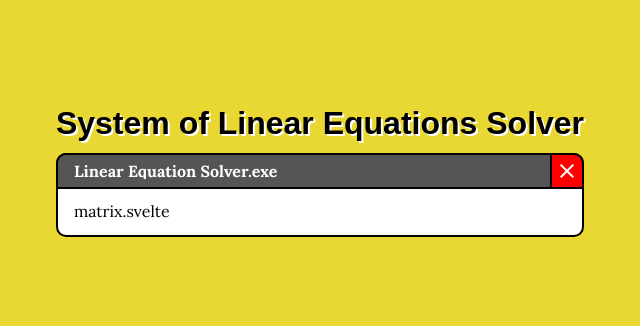
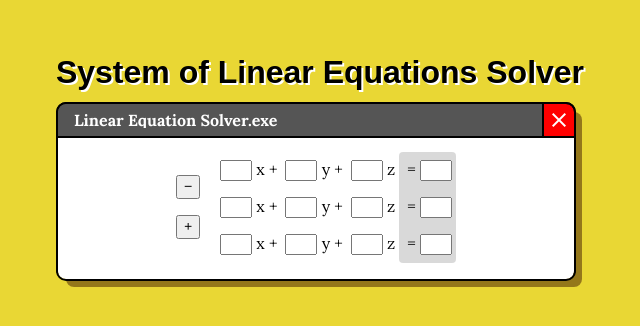
Before and after one commit to iBlueDust/linear-equations-solver, a SvelteKit app: page / in a window 1280 px wide. Shown: the part 236-562 px from the top of the page, without its empty margins (320-960 px from the left). Built offline with nearby package versions, Linux system fonts and the light colour scheme; a web font is replaced by a local one.

Commit message:
feat: Matrix component

```diff
--- a/src/app.html
+++ b/src/app.html
@@ -3,6 +3,7 @@
   <head>
     <meta charset="utf-8" />
     <link rel="stylesheet" href="reset.css" />
+    <link rel="stylesheet" href="global.css" />
     <link rel="preconnect" href="https://fonts.googleapis.com" />
     <link rel="preconnect" href="https://fonts.gstatic.com" crossorigin />
     <link
--- a/src/components/Matrix.svelte
+++ b/src/components/Matrix.svelte
@@ -1 +1,93 @@
-<p>matrix.svelte</p>
+<script lang="ts">
+  import SizeAdjustButtons from '@/components/SizeAdjustButtons.svelte'
+
+  const commonVariables = ['x', 'y', 'z']
+  let size = 3
+</script>
+
+<div class="matrix">
+  <SizeAdjustButtons
+    column
+    on:add={() => void size++}
+    on:remove={() => void size--}
+  />
+  <table>
+    {#each Array(size) as _, i}
+      <tr>
+        {#each Array(size) as _, j}
+          <td class="coefficient">
+            <input type="number" name={`coefficient-${i}-${j}`} />
+
+            {#if size <= commonVariables.length}
+              {commonVariables[j]}
+            {:else}
+              x
+              <sub>{j + 1}</sub>
+            {/if}
+
+            {#if j < size - 1}
+              +
+            {/if}
+          </td>
+        {/each}
+
+        <td class="constant">
+          =
+          <input type="number" name={`constant-${i}`} />
+        </td>
+      </tr>
+    {/each}
+  </table>
+</div>
+
+<style lang="scss">
+  @import '@/constants.scss';
+
+  .matrix {
+    text-align: center;
+
+    display: grid;
+    justify-content: center;
+    align-items: center;
+    grid-template-columns: auto auto;
+    grid-template-rows: auto;
+    gap: 16px;
+
+    table {
+      margin: auto;
+    }
+
+    td {
+      $padding: 8px;
+
+      padding: $padding 0.5ex;
+      white-space: nowrap;
+
+      input {
+        width: 32px;
+        appearance: textfield;
+
+        &::-webkit-outer-spin-button,
+        &::-webkit-inner-spin-button {
+          -webkit-appearance: none;
+          margin: 0;
+        }
+      }
+    }
+
+    td.constant {
+      padding-left: 1ex;
+      background-color: rgba(0, 0, 0, 0.15);
+    }
+
+    tr:first-child td.constant {
+      border-top-left-radius: $small-border-radius;
+      border-top-right-radius: $small-border-radius;
+    }
+
+    tr:last-child td.constant {
+      border-bottom-left-radius: $small-border-radius;
+      border-bottom-right-radius: $small-border-radius;
+    }
+  }
+</style>
--- /dev/null
+++ b/src/components/SizeAdjustButtons.svelte
@@ -0,0 +1,57 @@
+<script lang="ts">
+  import { createEventDispatcher } from 'svelte'
+
+  export let row = false
+  export let column = false
+
+  const dispatch = createEventDispatcher<{
+    add: Event
+    remove: Event
+  }>()
+</script>
+
+<div class="size-adjust-buttons" class:row class:column>
+  <button on:click={(event) => dispatch('remove', event)}>
+    <span class="material-symbols-outlined">remove</span>
+  </button>
+	<slot />
+  <button on:click={(event) => dispatch('add', event)}>
+    <span class="material-symbols-outlined">add</span>
+  </button>
+</div>
+
+<style lang="scss">
+  .size-adjust-buttons {
+    display: inline-grid;
+    gap: 16px;
+
+    &.row {
+      grid-template-columns: auto auto;
+      grid-template-rows: auto;
+    }
+    &.column {
+      grid-template-columns: auto;
+      grid-template-rows: auto auto;
+    }
+  }
+
+  button {
+    $size: 24px;
+
+    width: $size;
+    height: $size;
+    padding: 0;
+
+    display: grid;
+    justify-content: center;
+    align-items: center;
+
+    cursor: pointer;
+
+    .material-symbols-outlined {
+      display: block;
+      font-size: 1em;
+      margin: auto;
+    }
+  }
+</style>
--- /dev/null
+++ b/src/constants.scss
@@ -0,0 +1,5 @@
+$border-radius: 8px;
+$small-border-radius: 4px;
+
+$border-width: 2px;
+$shadow-size: 8px;
--- a/src/routes/+page.svelte
+++ b/src/routes/+page.svelte
@@ -24,12 +24,19 @@
 </main>
 
 <style lang="scss">
+  @import '@/constants.scss';
+
+  :global(body) {
+    min-width: fit-content;
+    background-color: rgb(233, 215, 52);
+  }
+
   main {
     display: grid;
+    padding: 8px;
+    min-width: fit-content;
     min-height: 100vh;
-    padding: 8px;
 
-    background-color: rgb(233, 215, 52);
     font-family: 'Lora', serif;
 
     justify-content: center;
@@ -37,6 +44,7 @@
 
     .wrapper {
       max-width: 600px;
+      min-width: fit-content;
     }
 
     header {
@@ -47,14 +55,14 @@
     }
 
     article.window {
-      $border-radius: 8px;
-      $border-width: 2px;
-
-      margin: $border-width;
+      min-width: fit-content;
+      margin: $border-width calc($border-width + $shadow-size)
+        calc($border-width + $shadow-size) $border-width;
       outline: $border-width solid black;
 
       background-color: white;
       border-radius: $border-radius;
+      box-shadow: $shadow-size $shadow-size 0px rgba(64, 24, 0, 0.5);
 
       section.window-header {
         $height: 32px;
```
Also changed, not shown: static/global.css (added).
